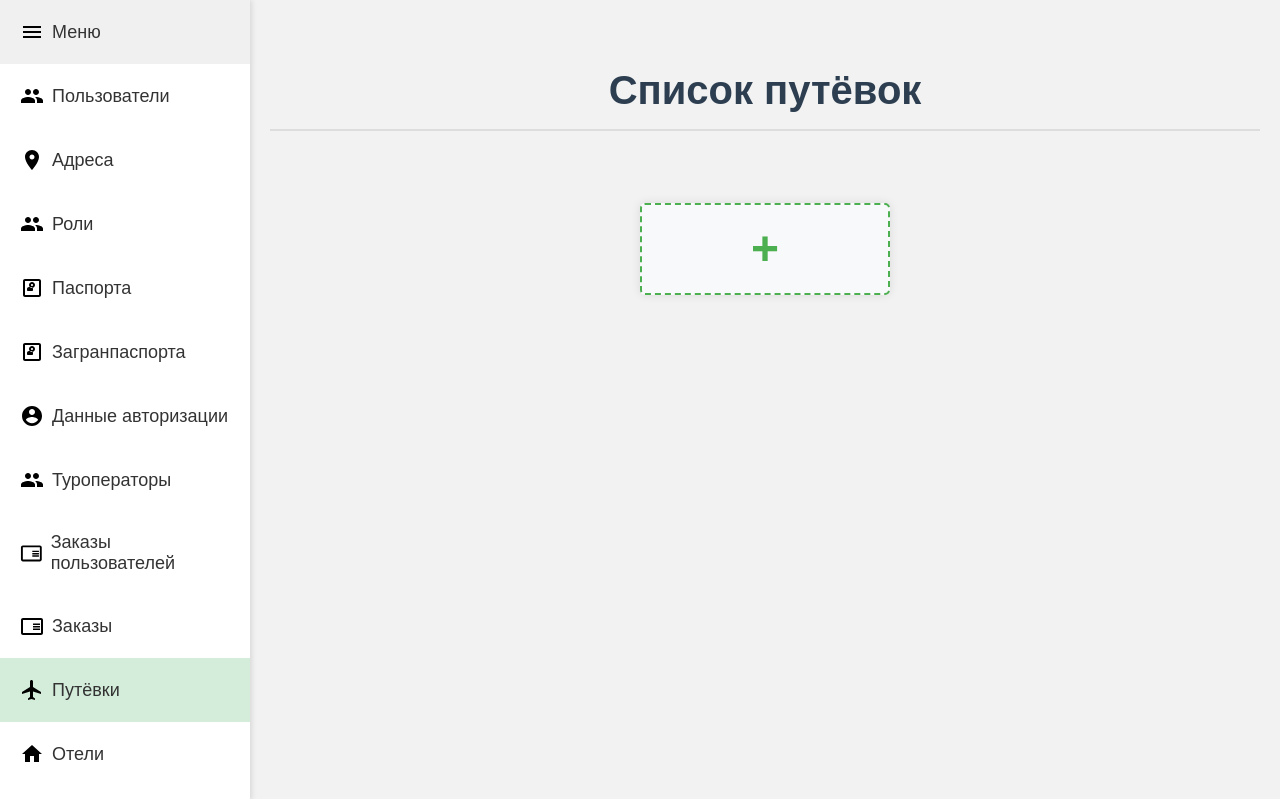
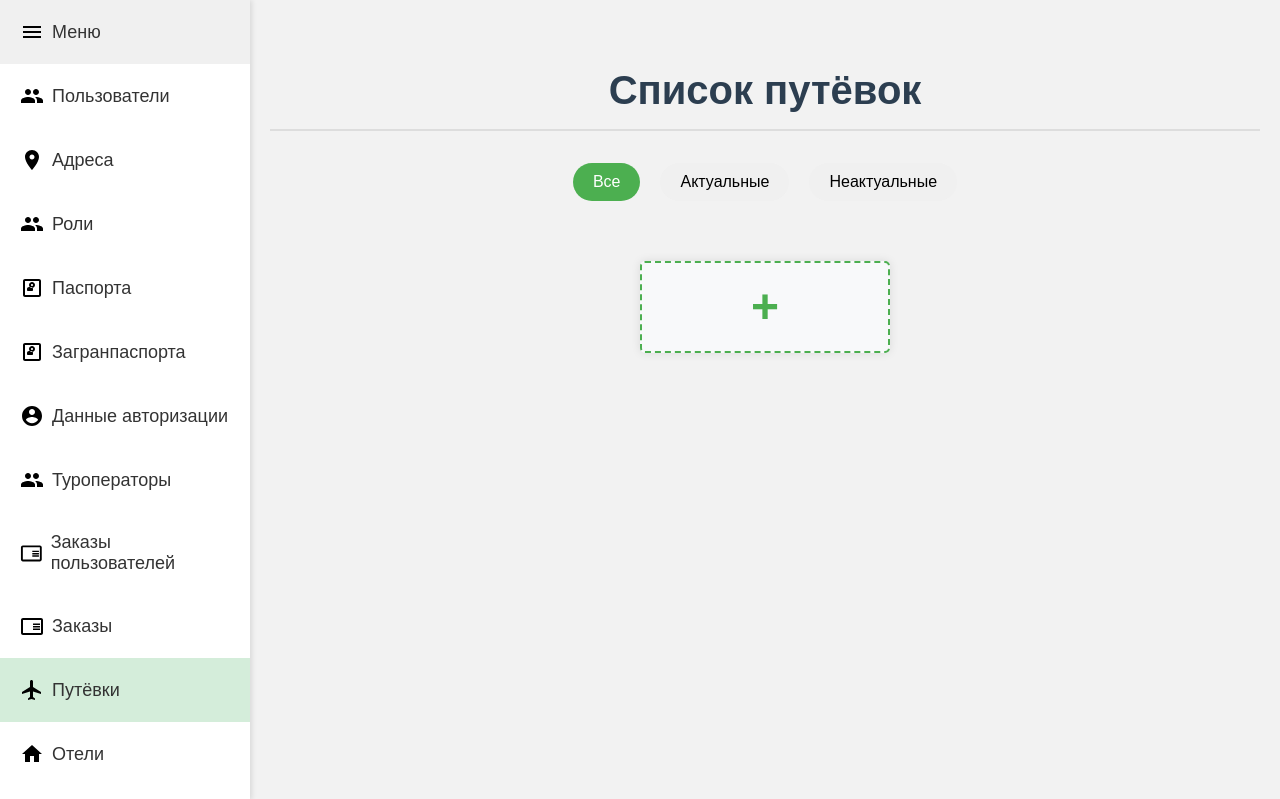
Before and after one commit to r10k5/turizm-server, a Django app: page /putevki in a window 1280 px wide. Shown: the top 799 px of the page. Run offline with Django 5.2, Linux system fonts and the light colour scheme; a user stored in the database is signed in; data comes from the database, SQL or seed files in the repository; data that the repository does not hold is empty.

Commit message:
добавлен фильтр актуальны/неактуальных путёвок

```diff
--- a/turizm_core/routes/putevka.py
+++ b/turizm_core/routes/putevka.py
@@ -1,9 +1,10 @@
+from datetime import datetime
 from io import BytesIO
 from django import forms
 from django.shortcuts import render
 from django.views import View
-from django.views.generic import CreateView, DeleteView, UpdateView
-
+from django.views.generic import CreateView, DeleteView, ListView, UpdateView
+from django.contrib.auth.mixins import LoginRequiredMixin
 
 from django.shortcuts import render
 from django.http import HttpResponse, HttpResponseForbidden
@@ -12,7 +13,7 @@ from turizm_core.forms.putevka_form import PutevkaForm
 from turizm_core.models import Putevka
 
 
-class PutevkaCreateView(CreateView):
+class PutevkaCreateView(LoginRequiredMixin, CreateView):
     form_class = PutevkaForm
     template_name = "putevka/create_view.html"
     success_url = "/putevki"
@@ -24,7 +25,7 @@ class PutevkaCreateView(CreateView):
             form.fields['turoperator'].widget = forms.HiddenInput()
         return form
 
-class PutevkaUpdateView(UpdateView):
+class PutevkaUpdateView(LoginRequiredMixin, UpdateView):
     form_class = PutevkaForm
     model = Putevka
     template_name = "putevka/update_view.html"
@@ -37,24 +38,33 @@ class PutevkaUpdateView(UpdateView):
             form.fields['turoperator'].widget = forms.HiddenInput()
         return form
 
-class PutevkaDeleteView(DeleteView):
+class PutevkaDeleteView(LoginRequiredMixin, DeleteView):
     model = Putevka
     success_url = "/putevki"
 
-class PutevkaView(View):
-    def get(self, request, *args, **kwargs):
-        if request.user.role.id == 'tour_operator':
-            putevki = Putevka.objects.filter(turoperator=request.user.turoperator_set.first())
-        else:
-            putevki = Putevka.objects.all()
+class PutevkaView(LoginRequiredMixin, ListView):
+    model = Putevka
+    template_name = "putevka/putevka_view.html"
+    context_object_name = "putevki"
 
-        return render(
-            request,
-            "putevka/putevka_view.html",
-            {
-                "putevki": putevki
-            }
-        )
+    def get_queryset(self):
+        queryset = super().get_queryset()
+
+        if self.request.user.role.id == 'tour_operator':
+            queryset = queryset.filter(turoperator=self.request.user.turoperator_set.first())
+
+        filter = self.request.GET.get('filter', 'all')
+        if filter == 'actual':
+            queryset = queryset.filter(data_vremya_otpravlenia__gte=datetime.now().date())
+        elif filter == 'nonactual':
+            queryset = queryset.filter(data_vremya_otpravlenia__lt=datetime.now().date())
+
+        return queryset
+
+    def get_context_data(self, **kwargs):
+        context = super().get_context_data(**kwargs)
+        context['filter'] = self.request.GET.get('filter', 'all')
+        return context
 
 class PutevkaReportView(View):
     def get(self, request, *args, **kwargs):
--- a/turizm_core/templates/putevka/putevka_view.html
+++ b/turizm_core/templates/putevka/putevka_view.html
@@ -152,6 +152,30 @@
         .cancel-btn:hover {
             transform: scale(1.5);
         }
+        .filter-btns {
+            display: flex;
+            justify-content: center;
+            margin-bottom: 20px;
+        }
+        .filter-btn {
+            font-size: 16px;
+            color: #000;
+            margin: 0 10px;
+            padding: 10px 20px;
+            border: none;
+            border-radius: 20px;
+            background-color: #f0f0f0;
+            cursor: pointer;
+            transition: background-color 0.2s;
+            text-decoration: none;
+        }
+        .filter-btn:hover {
+            background-color: #e0e0e0;
+        }
+        .filter-btn.active {
+            background-color: #4CAF50;
+            color: #fff;
+        }
     </style>
 {% endblock %}
 
@@ -160,6 +184,24 @@
     {% if user.role.id == 'tour_operator' %}
         <a class="putevka-report-link" href="/putevka/report">Сформировать отчёт</a>
     {% endif %}
+
+    <form class="form-search" method="GET" action="">
+        <div class="filter-btns">
+            <input type="radio" name="filter" id="filter-all" value="all" {% if filter == 'all' %}checked{% endif %} hidden />
+            <input type="radio" name="filter" id="filter-actual" value="actual" {% if filter == 'actual' %}checked{% endif %} hidden />
+            <input type="radio" name="filter" id="filter-nonactual" value="nonactual" {% if filter == 'nonactual' %}checked{% endif %} hidden />
+            <label for="filter-all">
+                <button class="filter-btn {% if filter == 'all' %}active{% endif %}" name="filter" value="all">Все</button>
+            </label>
+            <label for="filter-actual">
+                <button class="filter-btn {% if filter == 'actual' %}active{% endif %}" name="filter" value="actual">Актуальные</button>
+            </label>
+            <label for="filter-nonactual">
+                <button class="filter-btn {% if filter == 'nonactual' %}active{% endif %}" name="filter" value="nonactual">Неактуальные</button>
+            </label>
+        </div>
+    </form>
+
     <div class="putevka-cards">
         <a class="putevka-card add-putevka-card" href="/putevka">
             <div class="plus-icon">+</div>
```
